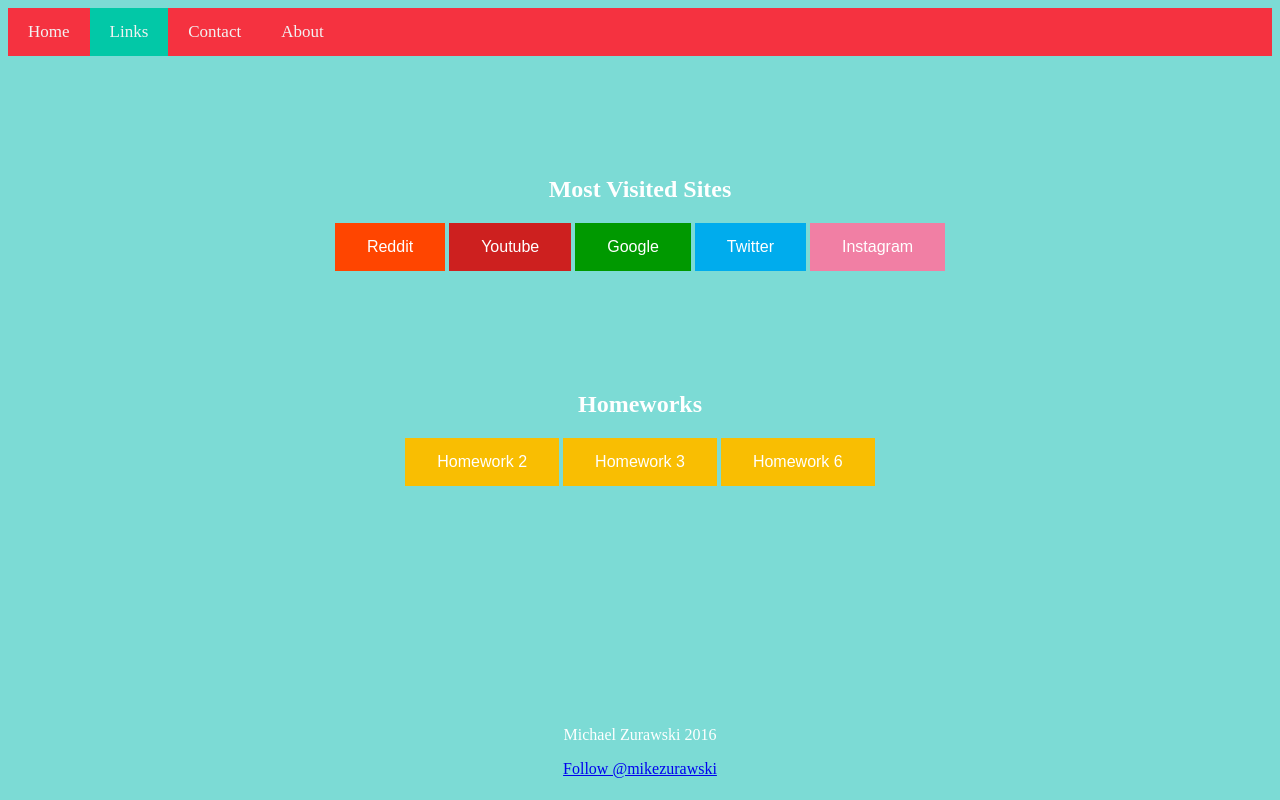
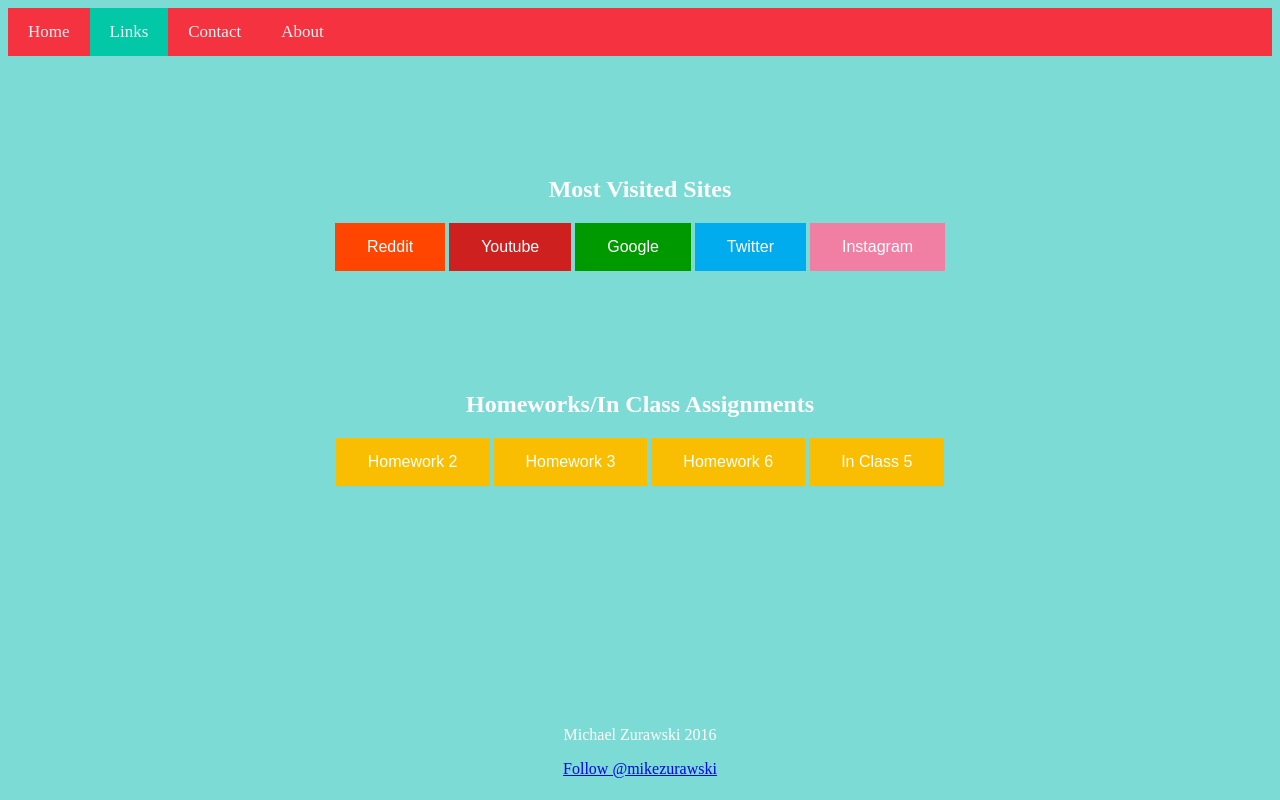
Before and after one commit to MikeZurawski/guiAssignments, a plain HTML site: page links.html in a window 1280 px wide. Drawn offline with Linux system fonts and the light colour scheme.

Commit message:
add inclass 5 assignment

```diff
--- a/links.html
+++ b/links.html
@@ -31,10 +31,11 @@ Purpose: Provide links to other assignments and other stuff
         </div>
         <!-- Displays links to completed homeworks-->
         <div class="homework">
-            <h2>Homeworks</h2>
+            <h2>Homeworks/In Class Assignments</h2>
             <button class="hwbutton">Homework 2</button>
             <button class="hwbutton">Homework 3</button>
             <button class="hwbutton" onclick="location.href='homework6.html'">Homework 6</button>
+            <button class="hwbutton" onclick="location.href='/assignments/inclass5_handout/example.html'">In Class 5</button>
 
         </div>
         <div class="footer">
```
